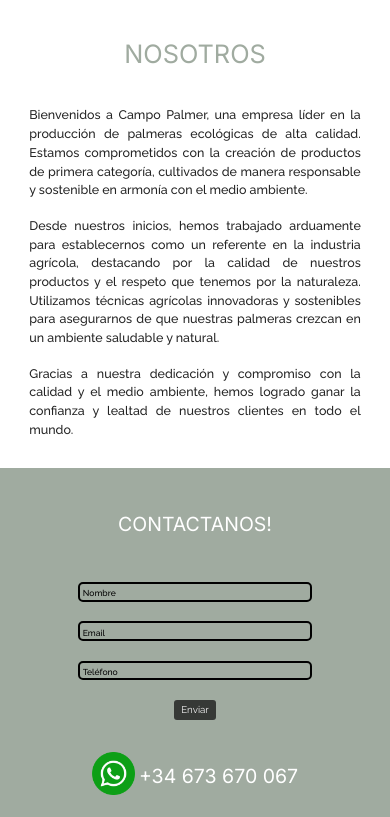
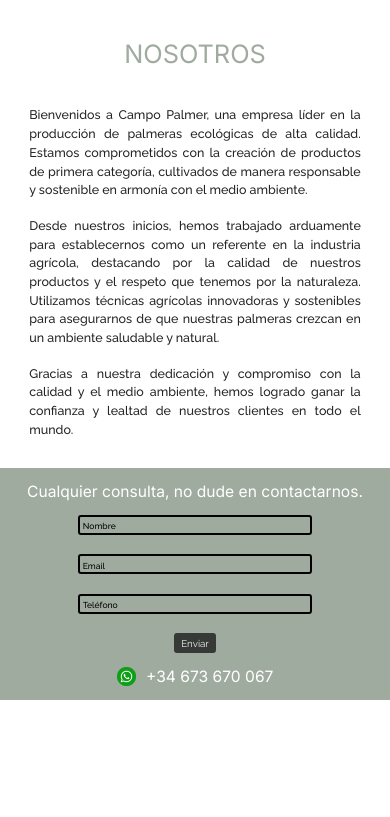
Before and after one commit to Alangr6/campo_palmer, a React (Vite) app: page / in a window 390 px wide. Shown: the part 2029-2846 px from the top of the page. After the commit the page ends 2729 px from the top, so only its background shows below. Built offline with nearby package versions, Linux system fonts and the light colour scheme; a web font is replaced by a local one.

Commit message:
Fixing responsive

```diff
--- a/src/App.css
+++ b/src/App.css
@@ -267,10 +267,26 @@ button:focus-visible {
 }
 
 .whatsapp-sec {
+  width: 16%;
+  font-size: 1vw;
+}
+
+.whatsapp-sec > a {
   display: flex;
   align-items: center;
-  width: 11%;
-  justify-content: space-evenly;
+  color: #ffffff;
+}
+
+.whatsapp-sec > a:hover{
+  color: #dfdfdf;
+  transition: 0.3s;
+}
+.whatsapp-sec > a > img {
+  width: 3.4vw;
+  margin-right: 10px;
+}
+.whatsapp-sec > a > h3 {
+  width: 100%;
 }
 
 /*scrollbar*/
@@ -329,40 +345,6 @@ body::-webkit-scrollbar-thumb:active {
   .sec-title {
     font-size: 2.5vw;
     padding-bottom: 2.7vh;
-  }
-
-
-  /*contact sec*/
-  .contact-sec {
-    height: 20vw;
-  }
-
-  form {
-    width: 95%;
-  }
-
-  footer>h2,
-  .whatsapp-sec>h3 {
-    margin-bottom: 5vh;
-    margin-top: 5vh;
-    font-size: 2vw;
-  }
-
-  input {
-    width: 16vw;
-    height: 3.1vw;
-    border: solid 2px black;
-    border-radius: 5px;
-  }
-
-  input::placeholder {
-    font-size: 1.3vw;
-  }
-
-  button {
-    width: 16vw;
-    height: 3.1vw;
-    font-size: 1.3vw;
   }
 }
 
@@ -514,6 +496,12 @@ body::-webkit-scrollbar-thumb:active {
     height: auto;
   }
 
+  .contact-sec > h2 {
+    font-size: 4vw;
+    margin-top: 3vw;
+    margin-bottom: 3vw;
+  }
+
   input {
     width: 100%;
     height: 5.1vw;
@@ -531,21 +519,19 @@ body::-webkit-scrollbar-thumb:active {
     font-size: 2.5vw;
   }
 
-  .contact-sec>h2 {
-    font-size: 5vw;
+  .whatsapp-sec {
+    width: 60%;
+    display: flex;
+    justify-content: center;
   }
 
-  .whatsapp-sec>h2,
-  .whatsapp-sec>h3 {
-    font-size: 5vw !important;
+  .whatsapp-sec > a > img {
+    width: 5vw;
   }
 
-  .whatsapp-sec {
-    margin-top: 2vh;
-    width: 55%;
-  }
-
-  .whatsapp-sec > a{
-    width: 20%;
+  .whatsapp-sec > a > h3 {
+    font-size: 4vw;
+    margin-top: 3vw;
+    margin-bottom: 3vw;
   }
 }
--- a/src/App.jsx
+++ b/src/App.jsx
@@ -210,7 +210,7 @@ function App() {
         </section>
       </main>
       <footer className="contact-sec">
-        <h2>CONTACTANOS!</h2>
+        <h2>Cualquier consulta, no dude en contactarnos.</h2>
         <form action="https://formsubmit.co/@gmail.com" method="POST">
           <input type="text" name="name" id="" placeholder="Nombre" required />
           <input type="email" name="email" id="" placeholder="Email" required />
@@ -225,12 +225,18 @@ function App() {
         </form>
         <div className="whatsapp-sec">
           <a
-            href="https://wa.me/34672731783/?text=Hola%20Bienvenida%20a%20Campo%20Palmer"
+            href="https://wa.me/34673670067/?text=Hola,%20bienvenido%20a%20Campo%20Palmer"
             target="_blank"
           >
-            <img src={whasticon} width="100%" height="auto" alt="whatsapp icon to create a conversation" title="whatsapp icon"></img>
+            <img
+              src={whasticon}
+              width="100%"
+              height="auto"
+              alt="whatsapp icon to create a conversation"
+              title="whatsapp icon"
+            ></img>
+            <h3>+34 673 670 067</h3>
           </a>
-          <h3>+34 673 670 067</h3>
         </div>
       </footer>
     </div>
```
